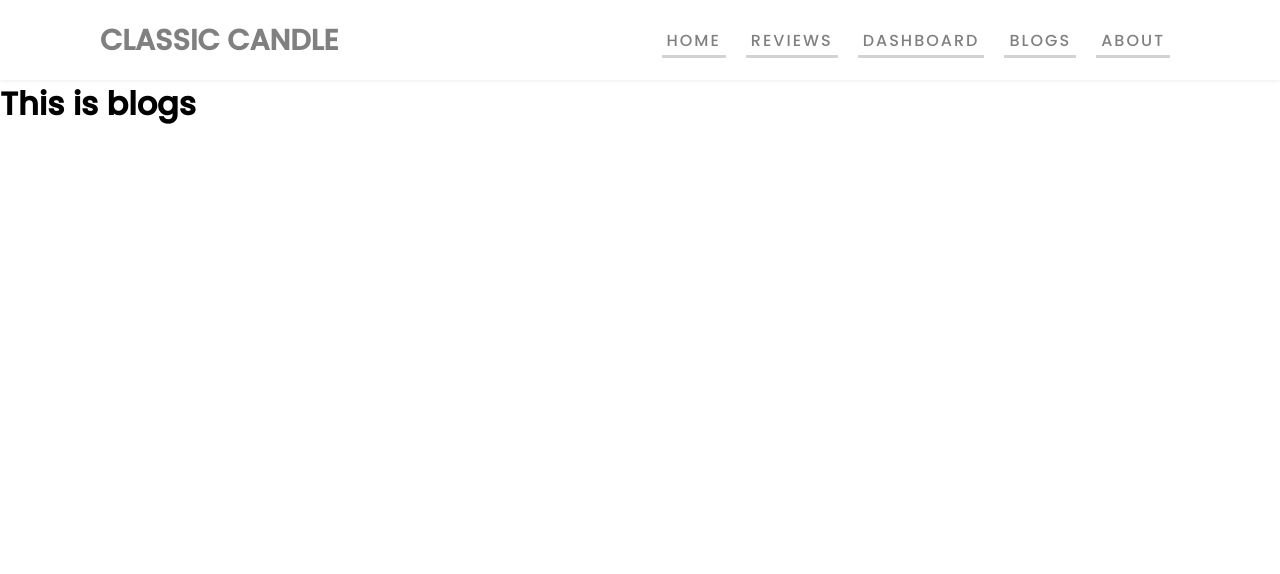
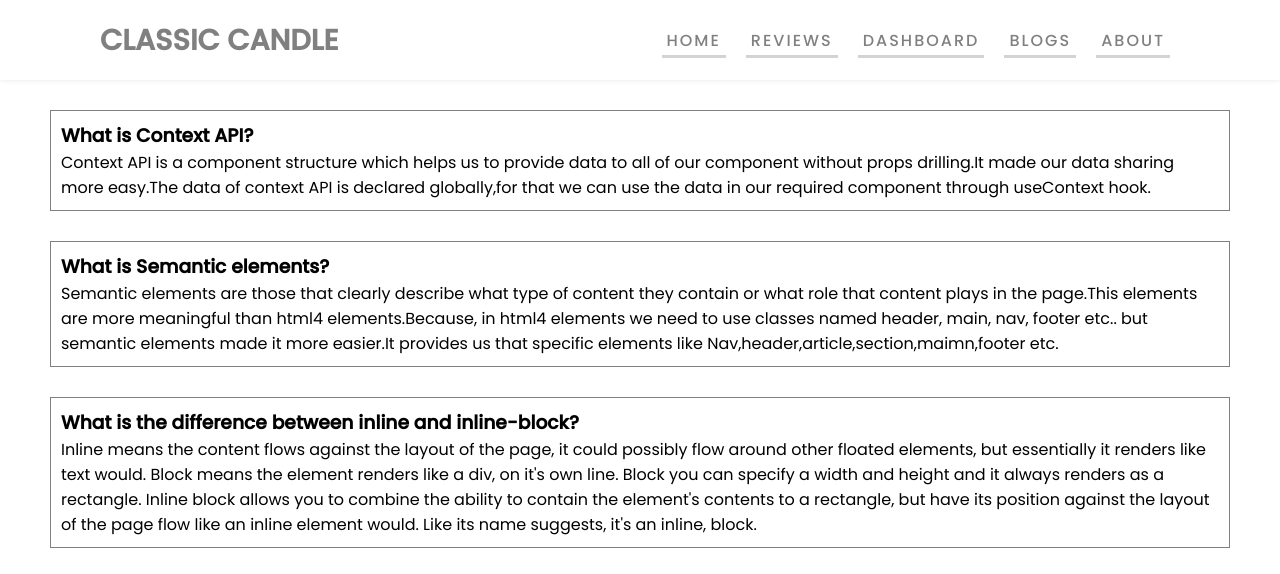
Before and after one commit to mohammadJahid8/product-analysis-site, a React (Create React App) app: page /blogs in a window 1280 px wide. Shown: the top 574 px of the page. Built offline with nearby package versions, Linux system fonts and the light colour scheme.

Commit message:
qna added

```diff
--- a/src/App.js
+++ b/src/App.js
@@ -2,7 +2,6 @@ import { Route, Routes } from 'react-router-dom';
 import './App.css';
 import About from './Components/About/About';
 import Blogs from './Components/Blogs/Blogs';
-import Dashboard from './Components/Dashboard/Dashboard';
 import ShowDashboard from './Components/Dashboard/ShowDashboard';
 import Header from './Components/Header/Header';
 import Home from './Components/Home/Home';
--- a/src/Components/Blogs/Blogs.css
+++ b/src/Components/Blogs/Blogs.css
@@ -0,0 +1,6 @@
+.qna-container {
+    width: auto;
+    border: 1px solid gray;
+    margin: 30px 50px 0px 50px;
+    padding: 10px;
+}
--- a/src/Components/Blogs/Blogs.js
+++ b/src/Components/Blogs/Blogs.js
@@ -1,9 +1,21 @@
 import React from 'react';
-
+import './Blogs.css'
 const Blogs = () => {
     return (
         <div>
-            <h1>This is blogs</h1>
+            <div className="qna-container">
+                <h3>What is Context API?</h3>
+                <p>Context API is a component structure which helps us to provide data to all of our component without props drilling.It made our data sharing more easy.The data of context API is declared globally,for that we can use the data in our required component through useContext hook.</p>
+            </div>
+            <div className="qna-container">
+                <h3>What is Semantic elements?</h3>
+                <p>Semantic elements are those that clearly describe what type of content they contain or what role that content plays in the page.This elements are more meaningful than html4 elements.Because, in html4 elements we need to use classes named header, main, nav, footer etc.. but semantic elements made it more easier.It provides us that specific elements like Nav,header,article,section,maimn,footer etc. </p>
+
+            </div>
+            <div className="qna-container">
+                <h3>What is the difference between inline and inline-block?</h3>
+                <p>Inline means the content flows against the layout of the page, it could possibly flow around other floated elements, but essentially it renders like text would. Block means the element renders like a div, on it's own line. Block you can specify a width and height and it always renders as a rectangle. Inline block allows you to combine the ability to contain the element's contents to a rectangle, but have its position against the layout of the page flow like an inline element would. Like its name suggests, it's an inline, block.</p>
+            </div>
         </div>
     );
 };
```
